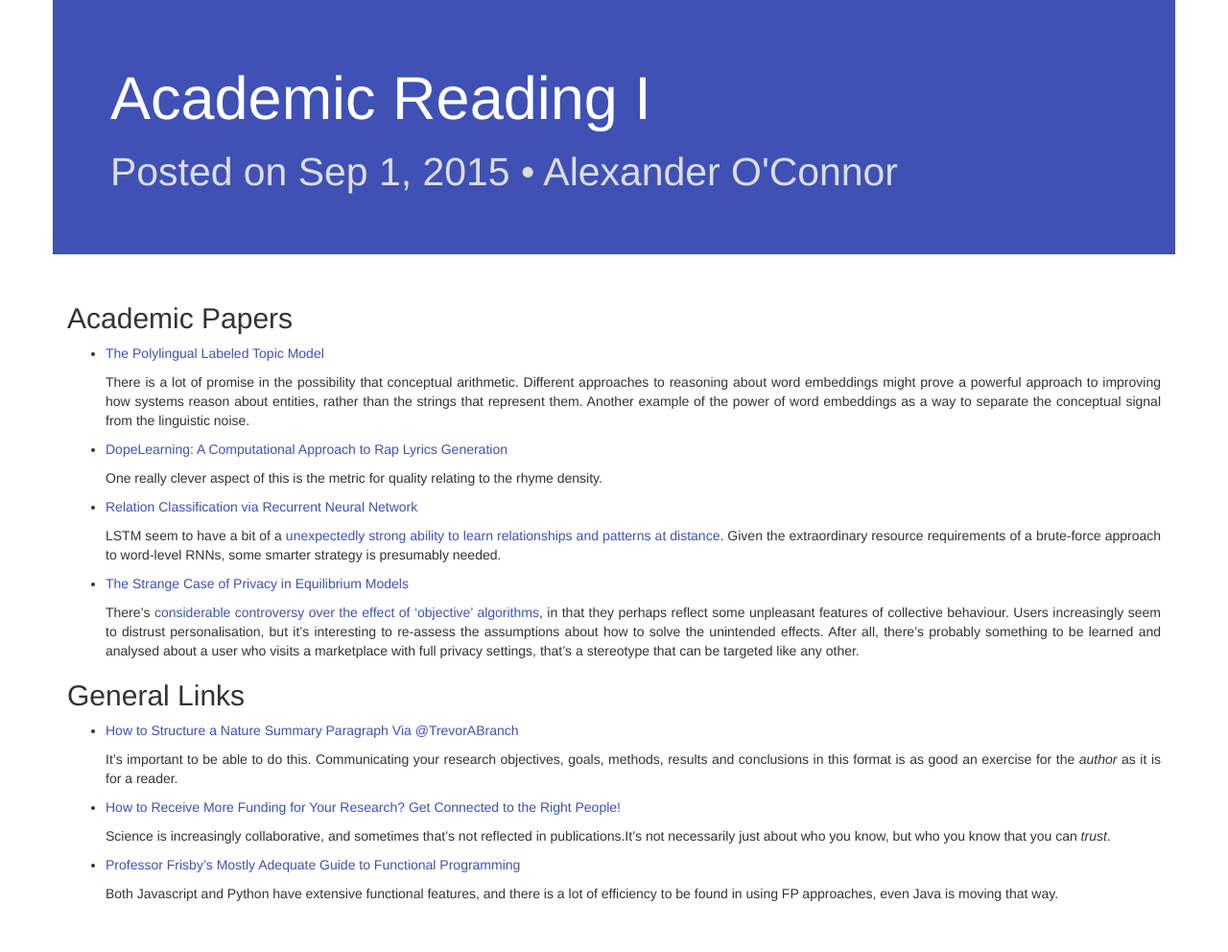
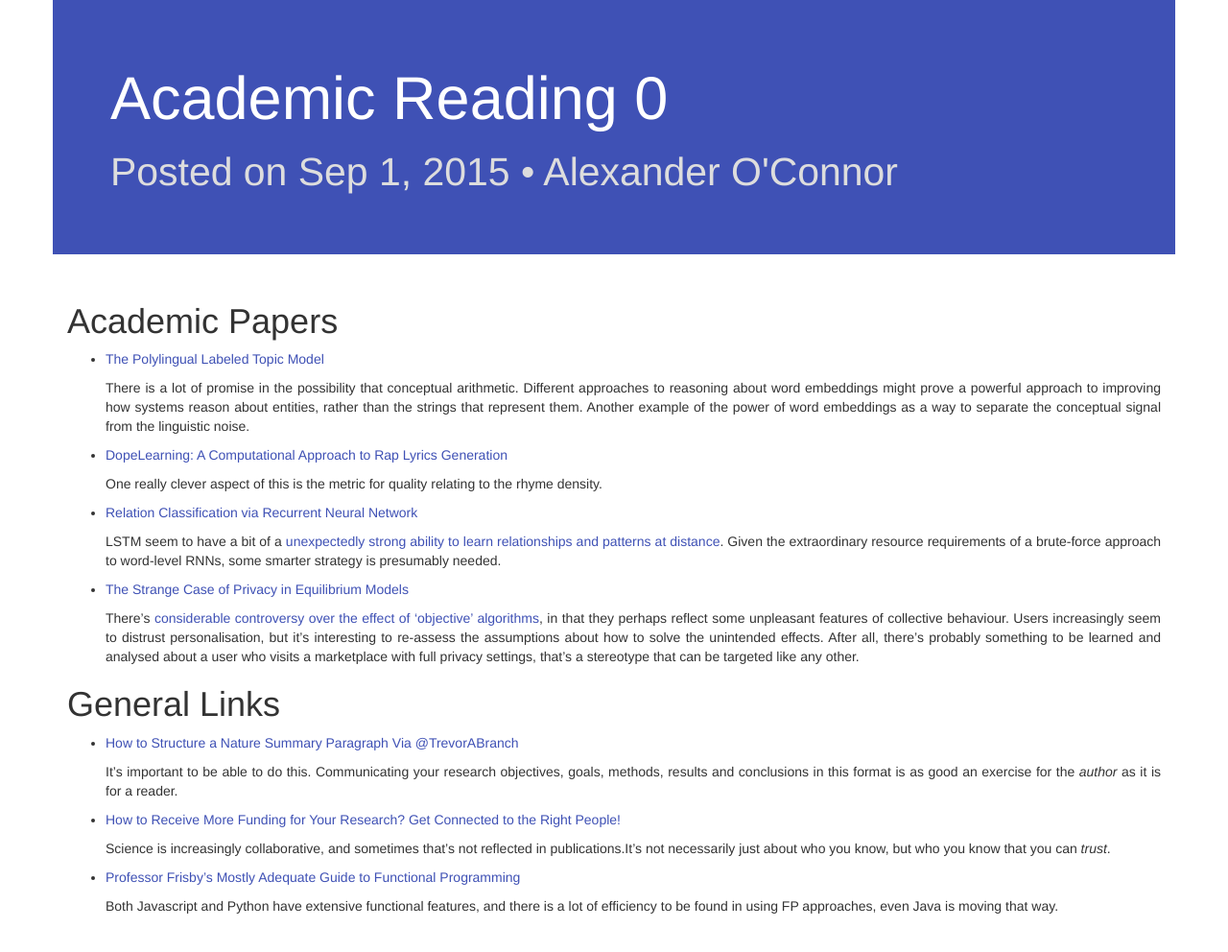
Before and after one commit to uberalex/uberalex.github.io, a Jekyll site: the page built from _posts/academic/2015-09-01-Academic-Reading-0.md, in a window 1280 px wide. Shown: the whole page at 96% size. Built offline with Jekyll 4.4.1, drawn with Linux system fonts in a browser that asks for light colours; nearby versions of some CDN libraries; Markdown is read by kramdown in place of the engine named in the settings.

```diff
--- a/_posts/academic/2015-09-01-Academic-Reading-0.md
+++ b/_posts/academic/2015-09-01-Academic-Reading-0.md
@@ -1,14 +1,14 @@
 ---
 layout: post
-title: "Academic Reading I"
+title: "Academic Reading 0"
 author: "Alexander O'Connor <dralexoconnor@gmail.com>"
 categories: [blog, Links, Research, Papers]
 
 ---
 
-## Academic Papers
+# Academic Papers
 
-*  [The Polylingual Labeled Topic Model](http://arxiv.org/abs/1507.06829)
+* [The Polylingual Labeled Topic Model](http://arxiv.org/abs/1507.06829)
 
     There is a lot of promise in the possibility that conceptual arithmetic. Different approaches to reasoning about word embeddings might prove a powerful approach to improving how systems reason about entities, rather than the strings that represent them. Another example of the power of word embeddings as a way to separate the conceptual signal from the linguistic noise.
 
@@ -24,10 +24,7 @@ categories: [blog, Links, Research, Papers]
 
     There's [considerable controversy over the effect of 'objective' algorithms](http://www.nytimes.com/2015/07/10/upshot/when-algorithms-discriminate.html), in that they perhaps reflect some unpleasant features of collective behaviour. Users increasingly seem to distrust personalisation, but it's interesting to re-assess the assumptions about how to solve the unintended effects. After all, there's probably something to be learned and analysed about a user who visits a marketplace with full privacy settings, that's a stereotype that can be targeted like any other.
 
-
-
-
-## General Links
+# General Links
 
 * [How to Structure a Nature Summary Paragraph](http://t.co/xAhshxME1n) [Via @TrevorABranch](https://twitter.com/TrevorABranch/status/620699527486373888/photo/1)
 
```
